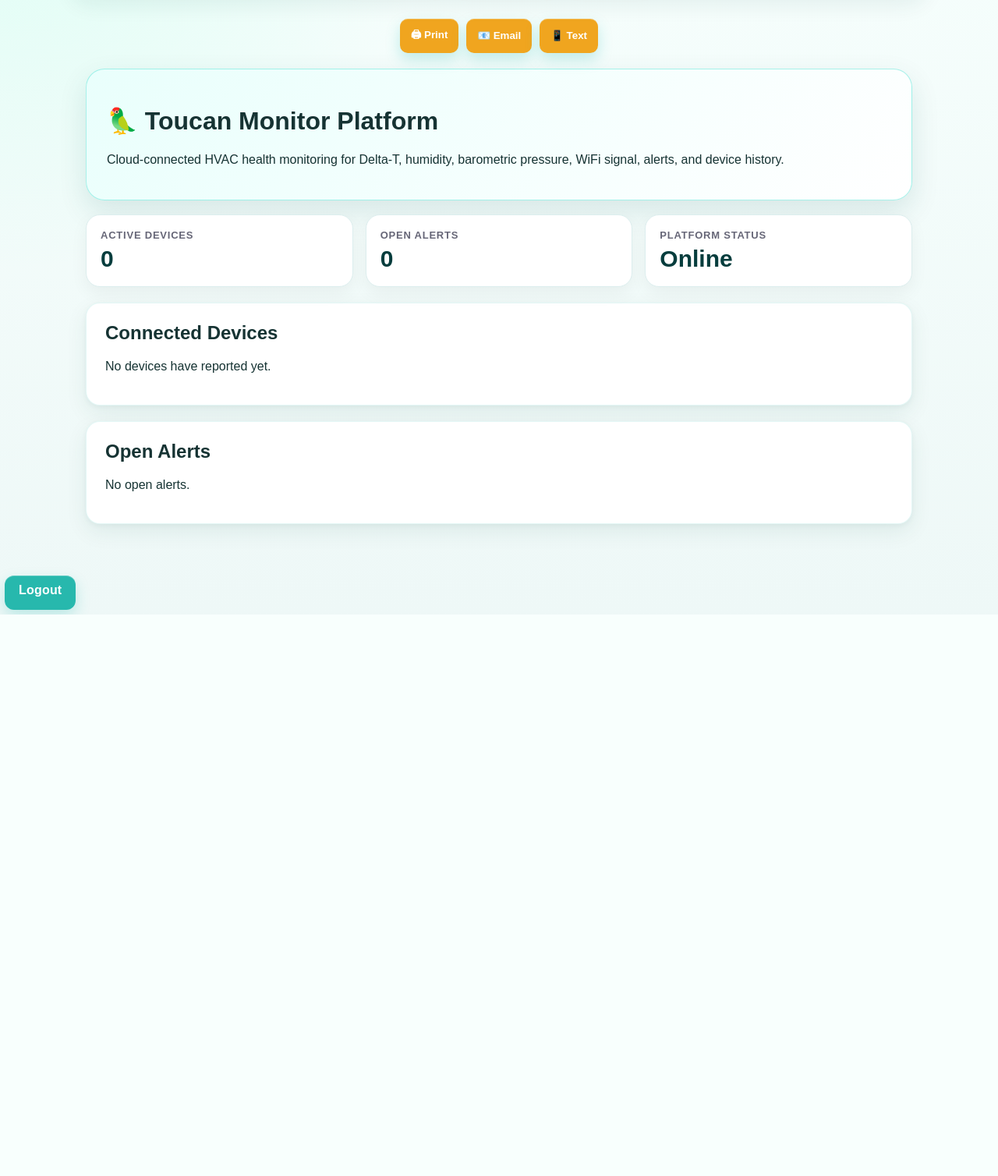
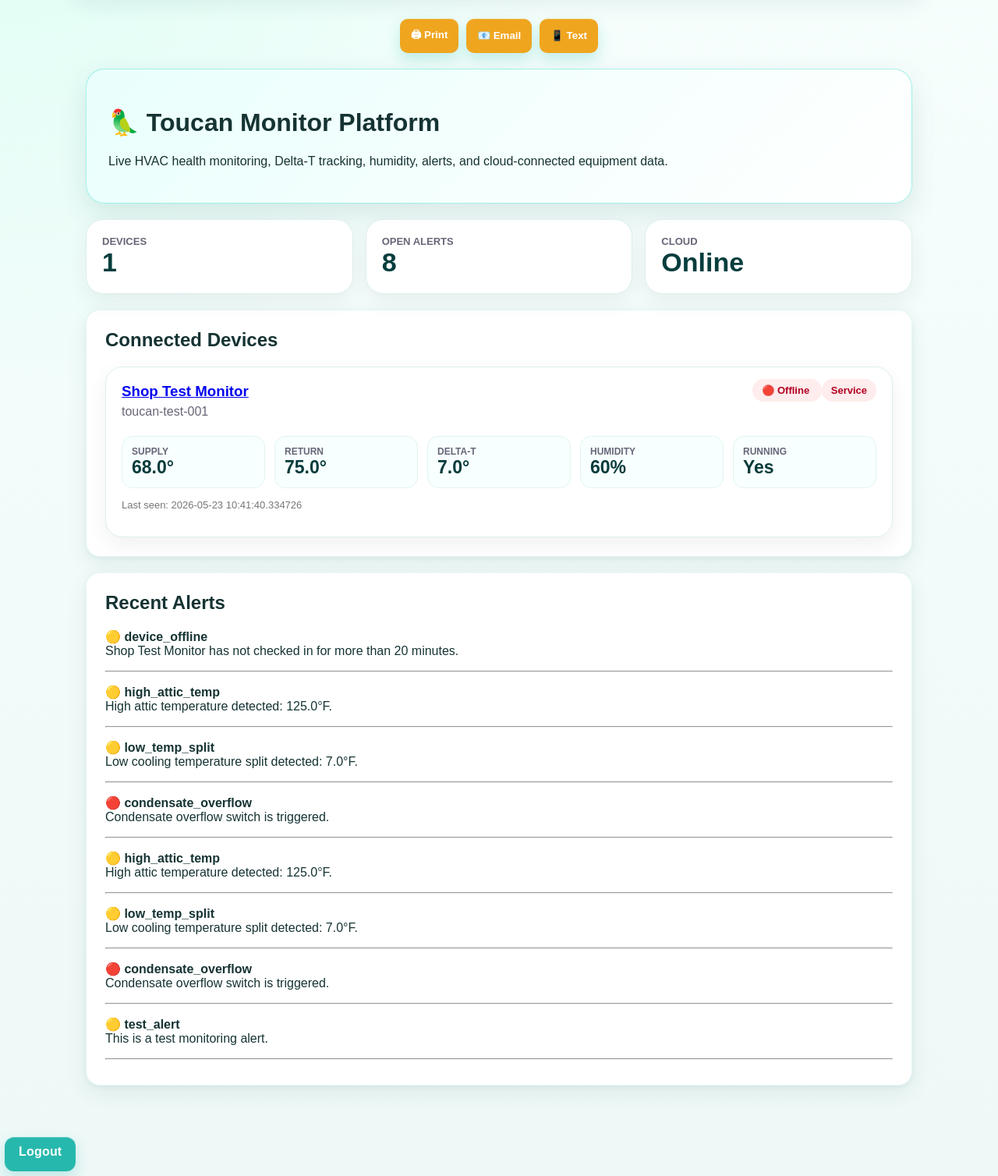
Before and after one commit to mroldham/toucan-hvac, a Flask app: page /monitoring/platform in a window 1280 px wide. Shown: the part 224-1732 px from the top of the page at 78% size. Before the commit the page ends 1012 px from the top, so only its background shows below. Run offline with Flask 3, Linux system fonts and the light colour scheme; data comes from the database, SQL or seed files in the repository; data that the repository does not hold is empty.

Commit message:
Connect monitor dashboard to live readings

```diff
--- a/app.py
+++ b/app.py
@@ -3784,75 +3784,47 @@ def api_toucan_monitor_upload():
 
 @app.route("/monitoring/platform")
 def toucan_monitor_platform():
-    toucan_monitor_ensure()
-    conn = toucan_monitor_conn()
-
-    devices = conn.execute("""
-        SELECT d.*,
-               r.supply_temp,
-               r.return_temp,
-               r.delta_t,
-               r.box_temp,
-               r.humidity,
-               r.barometric_pressure,
-               r.wifi_rssi,
-               r.health_status,
-               r.created_at AS last_seen
-        FROM toucan_monitor_devices d
-        LEFT JOIN toucan_monitor_readings r
-          ON r.id = (
-            SELECT id FROM toucan_monitor_readings
-            WHERE device_uid = d.device_uid
-            ORDER BY created_at DESC
-            LIMIT 1
-          )
-        ORDER BY d.created_at DESC
-    """).fetchall()
-
-    alerts = conn.execute("""
-        SELECT * FROM toucan_monitor_alerts
-        WHERE is_resolved = 0
-        ORDER BY created_at DESC
-        LIMIT 25
-    """).fetchall()
-
-    conn.close()
-
-    return render_template("toucan_monitor_platform.html", devices=devices, alerts=alerts)
-
-@app.route("/monitoring/platform/device/<device_uid>")
-def toucan_monitor_platform_device(device_uid):
-    toucan_monitor_ensure()
-    conn = toucan_monitor_conn()
-
-    device = conn.execute("""
-        SELECT * FROM toucan_monitor_devices
-        WHERE device_uid = ?
-    """, (device_uid,)).fetchone()
-
-    readings = conn.execute("""
-        SELECT * FROM toucan_monitor_readings
-        WHERE device_uid = ?
-        ORDER BY created_at DESC
-        LIMIT 100
-    """, (device_uid,)).fetchall()
-
-    alerts = conn.execute("""
-        SELECT * FROM toucan_monitor_alerts
-        WHERE device_uid = ?
-        ORDER BY created_at DESC
-        LIMIT 50
-    """, (device_uid,)).fetchall()
-
-    conn.close()
+    from datetime import datetime, timedelta
+
+    devices = MonitoringDevice.query.order_by(MonitoringDevice.id.desc()).all()
+    device_cards = []
+
+    for device in devices:
+        latest = SensorReading.query.filter_by(device_id=device.id).order_by(SensorReading.timestamp.desc()).first()
+
+        is_online = False
+        if device.last_seen:
+            is_online = (datetime.utcnow() - device.last_seen) < timedelta(minutes=5)
+
+        health_status = "Unknown"
+        if latest and latest.temp_split is not None:
+            if not latest.system_running:
+                health_status = "Standby"
+            elif 16 <= latest.temp_split <= 24:
+                health_status = "Healthy"
+            elif 12 <= latest.temp_split < 16:
+                health_status = "Watch"
+            elif latest.temp_split < 12:
+                health_status = "Service Recommended"
+            else:
+                health_status = "Check System"
+
+        device_cards.append({
+            "device": device,
+            "latest": latest,
+            "is_online": is_online,
+            "health_status": health_status
+        })
+
+    alerts = MonitoringAlert.query.order_by(MonitoringAlert.id.desc()).limit(25).all()
 
     return render_template(
-        "toucan_monitor_device.html",
-        device=device,
-        readings=readings,
-        alerts=alerts,
-        device_uid=device_uid
+        "toucan_monitor_platform.html",
+        device_cards=device_cards,
+        alerts=alerts
     )
+
+
 
 
 if __name__ == "__main__":
--- a/templates/toucan_monitor_platform.html
+++ b/templates/toucan_monitor_platform.html
@@ -6,63 +6,54 @@
   background: linear-gradient(135deg, #e9fffc, #ffffff);
   border: 1px solid rgba(64,224,208,.45);
   border-radius: 24px;
-  padding: 26px;
+  padding: 28px;
   box-shadow: 0 14px 36px rgba(0,80,80,.12);
 }
 .monitor-grid {
-  display: grid;
-  grid-template-columns: repeat(auto-fit, minmax(210px, 1fr));
-  gap: 16px;
-  margin: 18px 0;
+  display:grid;
+  grid-template-columns:repeat(auto-fit,minmax(220px,1fr));
+  gap:16px;
+  margin:20px 0;
 }
-.monitor-stat {
-  background: #fff;
-  border: 1px solid #dceeee;
-  border-radius: 18px;
-  padding: 18px;
-  box-shadow: 0 8px 22px rgba(0,0,0,.05);
+.big-card, .device-card {
+  background:white;
+  border:1px solid #dceeee;
+  border-radius:22px;
+  padding:20px;
+  box-shadow:0 10px 28px rgba(0,0,0,.06);
 }
-.monitor-stat .label {
-  color: #667;
-  font-size: 13px;
-  text-transform: uppercase;
-  letter-spacing: .06em;
+.big-card .label {
+  color:#667;
+  font-size:13px;
+  font-weight:800;
+  text-transform:uppercase;
 }
-.monitor-stat .value {
-  font-size: 30px;
-  font-weight: 900;
-  color: #063d3d;
-  margin-top: 6px;
-}
-.device-card {
-  background: white;
-  border: 1px solid #dceeee;
-  border-radius: 22px;
-  padding: 20px;
-  margin: 18px 0;
-  box-shadow: 0 10px 28px rgba(0,0,0,.06);
+.big-card .value {
+  font-size:34px;
+  font-weight:900;
+  color:#063d3d;
 }
 .device-top {
   display:flex;
   justify-content:space-between;
   gap:12px;
-  align-items:flex-start;
   flex-wrap:wrap;
 }
-.status-pill {
-  display:inline-block;
+.pill {
   padding:7px 12px;
   border-radius:999px;
-  font-weight:800;
+  font-weight:900;
   font-size:13px;
 }
-.status-healthy { background:#eafff4; color:#087a3c; }
-.status-watch { background:#fff8df; color:#9a6a00; }
-.status-service { background:#ffecec; color:#b00020; }
-.status-unknown { background:#eef2f5; color:#456; }
+.online { background:#eafff4;color:#087a3c; }
+.offline { background:#ffecec;color:#b00020; }
+.healthy { background:#eafff4;color:#087a3c; }
+.watch { background:#fff8df;color:#9a6a00; }
+.service { background:#ffecec;color:#b00020; }
+.unknown { background:#eef2f5;color:#456; }
 .metric-row {
   display:grid;
-  grid-template-columns: repeat(auto-fit, minmax(120px, 1fr));
+  grid-template-columns:repeat(auto-fit,minmax(125px,1fr));
   gap:12px;
   margin-top:16px;
 }
@@ -77,47 +68,31 @@
   font-size:12px;
   color:#667;
   text-transform:uppercase;
-  letter-spacing:.05em;
 }
 .metric span {
   display:block;
-  font-size:22px;
+  font-size:23px;
   font-weight:900;
   color:#073b3b;
-  margin-top:4px;
 }
-.last-seen {
-  color:#777;
-  font-size:13px;
-  margin-top:14px;
-}
-.alert-card {
-  padding:14px 16px;
-  border-radius:16px;
-  background:#fff;
-  border:1px solid #eee;
-  margin:12px 0;
-}
-.alert-red { border-left:6px solid #d40000; }
-.alert-yellow { border-left:6px solid #e6b800; }
 </style>
 
 <div class="monitor-hero">
   <h1>🦜 Toucan Monitor Platform</h1>
-  <p>Cloud-connected HVAC health monitoring for Delta-T, humidity, barometric pressure, WiFi signal, alerts, and device history.</p>
+  <p>Live HVAC health monitoring, Delta-T tracking, humidity, alerts, and cloud-connected equipment data.</p>
 </div>
 
 <div class="monitor-grid">
-  <div class="monitor-stat">
-    <div class="label">Active Devices</div>
-    <div class="value">{{ devices|length }}</div>
+  <div class="big-card">
+    <div class="label">Devices</div>
+    <div class="value">{{ device_cards|length }}</div>
   </div>
-  <div class="monitor-stat">
+  <div class="big-card">
     <div class="label">Open Alerts</div>
     <div class="value">{{ alerts|length }}</div>
   </div>
-  <div class="monitor-stat">
-    <div class="label">Platform Status</div>
+  <div class="big-card">
+    <div class="label">Cloud</div>
     <div class="value">Online</div>
   </div>
 </div>
@@ -125,42 +100,48 @@
 <div class="card">
   <h2>Connected Devices</h2>
 
-  {% if devices %}
-    {% for d in devices %}
+  {% if device_cards %}
+    {% for card in device_cards %}
+      {% set d = card.device %}
+      {% set r = card.latest %}
+
       <div class="device-card">
         <div class="device-top">
           <div>
             <h3 style="margin:0;">
-              <a href="/monitoring/platform/device/{{ d.device_uid }}">
-                {{ d.device_name or d.device_uid }}
-              </a>
+              <a href="/monitoring/platform/device/{{ d.device_uid }}">{{ d.device_name }}</a>
             </h3>
             <p style="margin:6px 0;color:#667;">{{ d.device_uid }}</p>
           </div>
+          <div>
+            <span class="pill {% if card.is_online %}online{% else %}offline{% endif %}">
+              {% if card.is_online %}🟢 Online{% else %}🔴 Offline{% endif %}
+            </span>
 
-          {% if d.health_status == "Healthy" %}
-            <span class="status-pill status-healthy">🟢 Healthy</span>
-          {% elif d.health_status == "Watch" %}
-            <span class="status-pill status-watch">🟡 Watch</span>
-          {% elif d.health_status == "Service Recommended" %}
-            <span class="status-pill status-service">🔴 Service Recommended</span>
-          {% else %}
-            <span class="status-pill status-unknown">⚪ {{ d.health_status or "Unknown" }}</span>
-          {% endif %}
+            {% if card.health_status == "Healthy" %}
+              <span class="pill healthy">Healthy</span>
+            {% elif card.health_status == "Watch" %}
+              <span class="pill watch">Watch</span>
+            {% elif card.health_status == "Service Recommended" %}
+              <span class="pill service">Service</span>
+            {% else %}
+              <span class="pill unknown">{{ card.health_status }}</span>
+            {% endif %}
+          </div>
         </div>
 
-        <div class="metric-row">
-          <div class="metric"><b>Supply</b><span>{{ d.supply_temp or "—" }}°</span></div>
-          <div class="metric"><b>Return</b><span>{{ d.return_temp or "—" }}°</span></div>
-          <div class="metric"><b>Delta-T</b><span>{{ d.delta_t or "—" }}°</span></div>
-          <div class="metric"><b>Humidity</b><span>{{ d.humidity or "—" }}%</span></div>
-          <div class="metric"><b>Pressure</b><span>{{ d.barometric_pressure or "—" }}</span></div>
-          <div class="metric"><b>WiFi</b><span>{{ d.wifi_rssi or "—" }}</span></div>
-        </div>
-
-        <div class="last-seen">
-          Last seen: {{ d.last_seen or "No readings yet" }}
-        </div>
+        {% if r %}
+          <div class="metric-row">
+            <div class="metric"><b>Supply</b><span>{{ "%.1f"|format(r.supply_temp or 0) }}°</span></div>
+            <div class="metric"><b>Return</b><span>{{ "%.1f"|format(r.return_temp or 0) }}°</span></div>
+            <div class="metric"><b>Delta-T</b><span>{{ "%.1f"|format(r.temp_split or 0) }}°</span></div>
+            <div class="metric"><b>Humidity</b><span>{{ "%.0f"|format(r.humidity or 0) }}%</span></div>
+            <div class="metric"><b>Running</b><span>{% if r.system_running %}Yes{% else %}No{% endif %}</span></div>
+          </div>
+          <p style="color:#777;font-size:13px;margin-top:14px;">Last seen: {{ d.last_seen }}</p>
+        {% else %}
+          <p>No readings yet.</p>
+        {% endif %}
       </div>
     {% endfor %}
   {% else %}
@@ -169,14 +150,15 @@
 </div>
 
 <div class="card">
-  <h2>Open Alerts</h2>
+  <h2>Recent Alerts</h2>
   {% if alerts %}
     {% for a in alerts %}
-      <div class="alert-card {% if a.alert_level == 'red' %}alert-red{% else %}alert-yellow{% endif %}">
-        <b>{% if a.alert_level == "red" %}🔴{% else %}🟡{% endif %} {{ a.alert_title }}</b><br>
-        {{ a.alert_message }}<br>
-        <small>{{ a.device_uid }} • {{ a.created_at }}</small>
-      </div>
+      <p>
+        {% if a.severity == "danger" %}🔴{% else %}🟡{% endif %}
+        <b>{{ a.alert_type }}</b><br>
+        {{ a.message }}
+      </p>
+      <hr>
     {% endfor %}
   {% else %}
     <p>No open alerts.</p>
```
Also changed, not shown: templates/toucan_monitor_device.html (+21 -38 lines).
